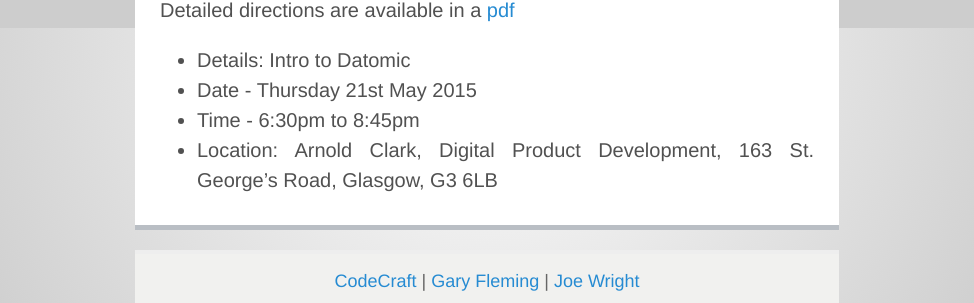
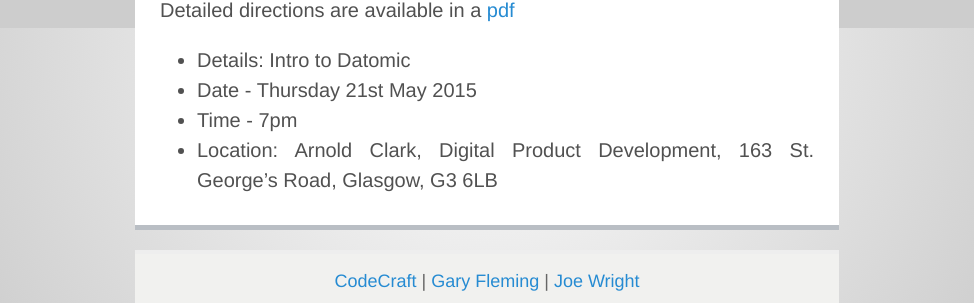
Before and after one commit to codecraftuk/codecraftuk.github.io, a Jekyll site: the page built from _posts/2015-05-01-datomic.md, in a window 1280 px wide. Shown: the part 872-1175 px from the top of the page, without its empty margins (153-1127 px from the left). Built offline with Jekyll 4.4.1, drawn with Linux system fonts in a browser that asks for light colours; Markdown is read by kramdown in place of the engine named in the settings.

Commit message:
Update 2015-05-01-datomic.md
correcting the start time

```diff
--- a/_posts/2015-05-01-datomic.md
+++ b/_posts/2015-05-01-datomic.md
@@ -17,5 +17,5 @@
 
 * Details: Intro to Datomic
 * Date - Thursday 21st May 2015
-* Time - 6:30pm to 8:45pm
+* Time - 7pm
 * Location: Arnold Clark, Digital Product Development, 163 St. George’s Road, Glasgow, G3 6LB
```
